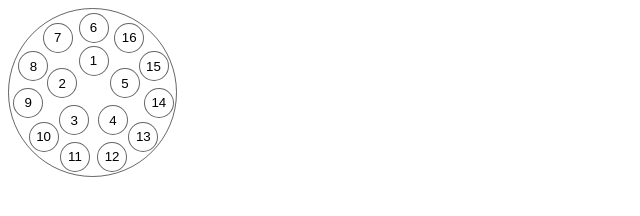
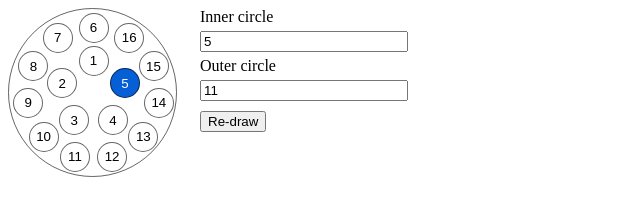
Before and after one commit to elsci-io/ui-puck, a plain HTML site: page index.html in a window 1280 px wide. Shown: the whole page, without its empty margins (0-640 px from the left). Drawn offline with Linux system fonts and the light colour scheme.

Commit message:
#4 Demo page allows changing number of rows dynamically
Demo page has 2 inputs: outer and inner circle. And when changing them
the Puck is redrawn

```diff
--- a/index.html
+++ b/index.html
@@ -2,15 +2,47 @@
 <html lang="en">
 <head>
     <meta charset="UTF-8">
-	<title>Puck</title>
+    <title>Puck Demo</title>
     <link rel="stylesheet" href="css/style.css">
     <script src="js/Canvas2D.js"></script>
     <script src="js/Puck.js"></script>
     <script src="js/PuckCellCoords.js"></script>
     <script src="js/drawPuck.js"></script>
+    <style>
+        body {
+            width: 400px;
+        }
+        .rows {
+            display: flex;
+            flex-flow: column;
+            gap: 5px;
+        }
+        .columns {
+            display: flex;
+            flex-flow: row;
+        }
+        .column {
+            flex-grow: 1;
+        }
+        .redraw-btn {
+            margin-top: 10px;
+        }
+    </style>
 </head>
-<body>
-	<div class = "puck" id="puck">
+<body class="columns">
+<div class="column">
+    <div class="puck" id="puck"></div>
+</div>
+
+<div class="column">
+    <div class="rows">
+        <label for="inner-circle" class="row">Inner circle</label>
+        <input type="number" id="inner-circle" value="5">
+
+        <label for="outer-circle" class="row">Outer circle</label>
+        <input type="number" id="outer-circle" value="11">
+    </div>
+    <button class="redraw-btn" id="Re-draw">Re-draw</button>
 </div>
 </body>
 </html>
--- a/js/Puck.js
+++ b/js/Puck.js
@@ -4,11 +4,13 @@ class Puck {
     #selectedCellIndexes;
     #onCellClickCb = [];
     #onCellHoverCb = [];
+
     constructor(puckElement,rowLengths, selectedCellIndexes){
         this.#puckElement = puckElement;
-        this.#rowLengths =rowLengths;
+        this.#rowLengths = rowLengths;
         this.#selectedCellIndexes = selectedCellIndexes;
     }
+
     draw() {
         let currentCellNumber = 1;
         this.#drawPuckCircle();
@@ -28,7 +30,6 @@ class Puck {
                     }
                 });
                 lastElement.addEventListener("click", (event) => {
-
                     event.target.classList.toggle('puck__cell--selected');
                     for (const cb of this.#onCellClickCb) {
                         cb(parseInt(event.target.textContent))
@@ -40,7 +41,6 @@ class Puck {
                 currentCellNumber++;
             }
         }
-
     }
     onCellHover(cb) {
         this.#onCellHoverCb.push(cb);
@@ -65,8 +65,7 @@ class Puck {
     }
     #getPuckCenter(){
         const rect = this.#puckElement.getBoundingClientRect();
-        const center = { x: rect.width / 2, y: rect.height / 2 }
-        return center
+        return {x: rect.width / 2, y: rect.height / 2}
     }
     #drawPuckCircle(){
         const diameter = this.#rowLengths.length* 60+30+(6*this.#rowLengths.length)+5;
--- a/js/drawPuck.js
+++ b/js/drawPuck.js
@@ -1,12 +1,23 @@
-const selectedCellInexes = [0];
-const array = [5, 11];
+const selectedCellIndexes = [5];
 window.addEventListener("load", (_) => {
+    const redrawBtn = document.getElementById('Re-draw');
+    redrawBtn.addEventListener("click", () => {
+        drawPuck();
+    });
+    drawPuck();
+});
+function drawPuck() {
+    const innerCircleValue = document.getElementById('inner-circle').value;
+    const outerCircleValue = document.getElementById('outer-circle').value;
+    const rowLengths = [parseInt(innerCircleValue), parseInt(outerCircleValue)];
+
     const puckElement = document.querySelector('.puck');
-    const drawPuck = new Puck(puckElement, array, selectedCellInexes)
+    puckElement.replaceChildren();
+    const drawPuck = new Puck(puckElement, rowLengths, selectedCellIndexes)
     drawPuck.draw();
     drawPuck.onCellClick(onCellClick);
     drawPuck.onCellHover(onCellHover)
-});
+}
 
 
 /**
```
Lines whose indentation alone changed are shown as unchanged.
